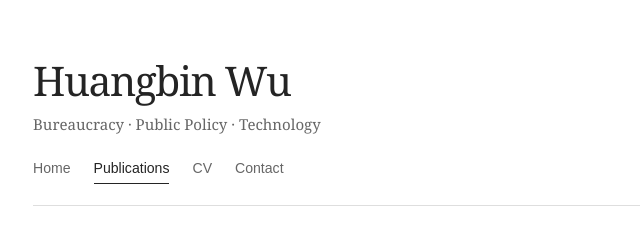
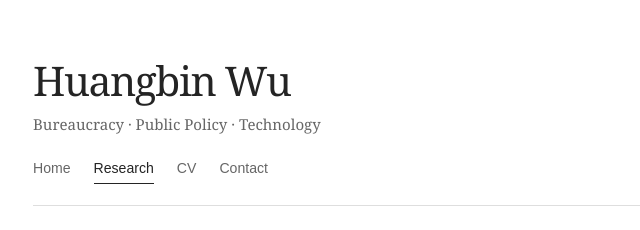
Before and after one commit to wuhuangbin/wuhuangbin.github.io, a plain HTML site: page publications.html in a window 1280 px wide. Shown: the top 230 px of the page, 212-852 px from the left. Drawn offline with Linux system fonts and the light colour scheme.

Commit message:
Rename 'Publications' link to 'Research'

```diff
--- a/publications.html
+++ b/publications.html
@@ -14,7 +14,7 @@
       <p class="site-subtitle">Bureaucracy · Public Policy · Technology</p>
       <nav class="site-nav" aria-label="Main navigation">
         <a href="index.html">Home</a>
-        <a class="current" href="publications.html" aria-current="page">Publications</a>
+        <a class="current" href="publications.html" aria-current="page">Research</a>
         <a href="cv.html">CV</a>
         <a href="index.html#contact">Contact</a>
       </nav>
```
